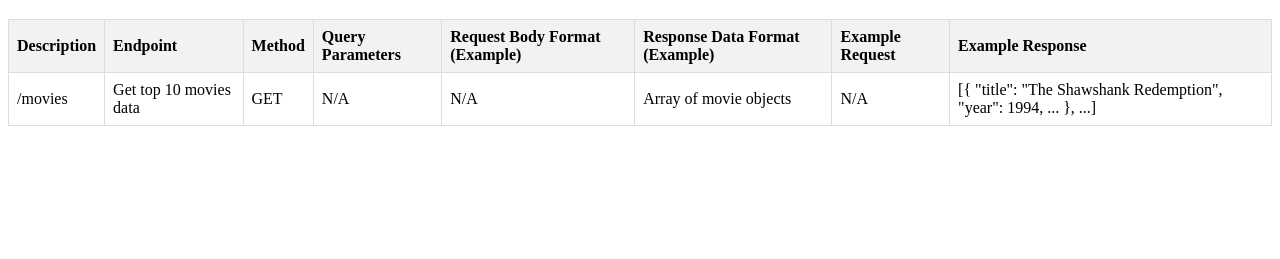
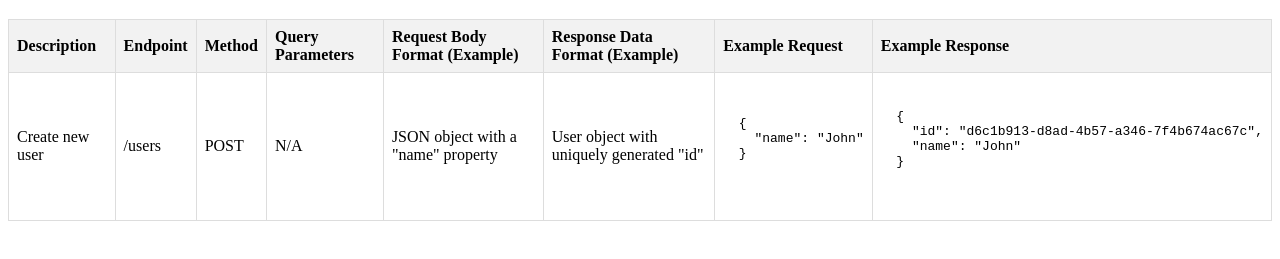
Before and after one commit to jdeebs/moviemax, a website: page public/documentation.html in a window 1280 px wide. Shown: the part 61-320 px from the top of the page. Drawn offline with Linux system fonts and the light colour scheme.

Commit message:
Add /users documentation

```diff
--- a/public/documentation.html
+++ b/public/documentation.html
@@ -35,15 +35,30 @@
       </tr>
       <!-- Rows with API endpoints documentation -->
       <tr>
-        <td>/movies</td>
-        <td>Get top 10 movies data</td>
-        <td>GET</td>
+        <td>Create new user</td>
+        <td>/users</td>
+        <td>POST</td>
         <td>N/A</td>
-        <td>N/A</td>
-        <td>Array of movie objects</td>
-        <td>N/A</td>
+        <td>JSON object with a "name" property</td>
+        <td>User object with uniquely generated "id"</td>
         <td>
-          [{ "title": "The Shawshank Redemption", "year": 1994, ... }, ...]
+          <pre>
+              <code>
+  {
+    "name": "John"
+  }
+              </code>
+          </pre>
+        </td>
+        <td>
+          <pre>
+              <code>
+  {
+    "id": "d6c1b913-d8ad-4b57-a346-7f4b674ac67c",
+    "name": "John"
+  }
+              </code>
+          </pre>
         </td>
       </tr>
 
```
